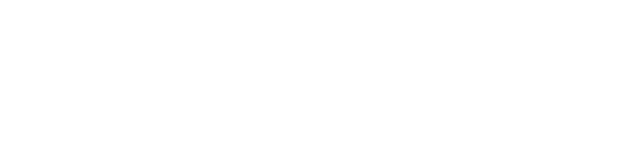
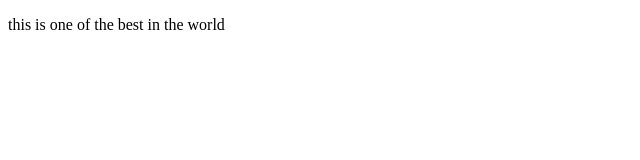
Before and after one commit to jayminDarji2003/firstRepo, a plain HTML site: page contact.html in a window 1280 px wide. Shown: the whole page, without its empty margins (0-640 px from the left). Drawn offline with Linux system fonts and the light colour scheme.

```diff
--- a/contact.html
+++ b/contact.html
@@ -7,6 +7,6 @@
     <title>Document</title>
 </head>
 <body>
-
+    <p>this is one of the best in the world</p>
 </body>
 </html>
```
Also changed, not shown: 1 other file.
